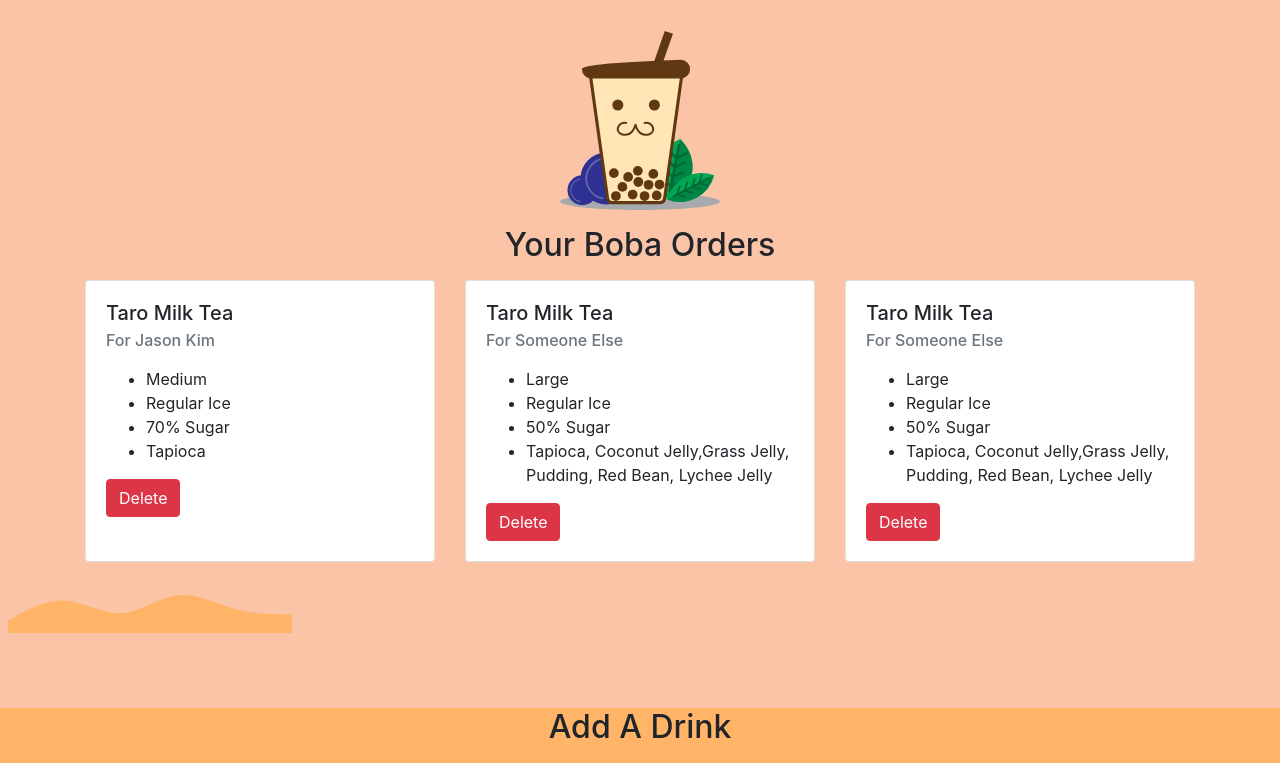
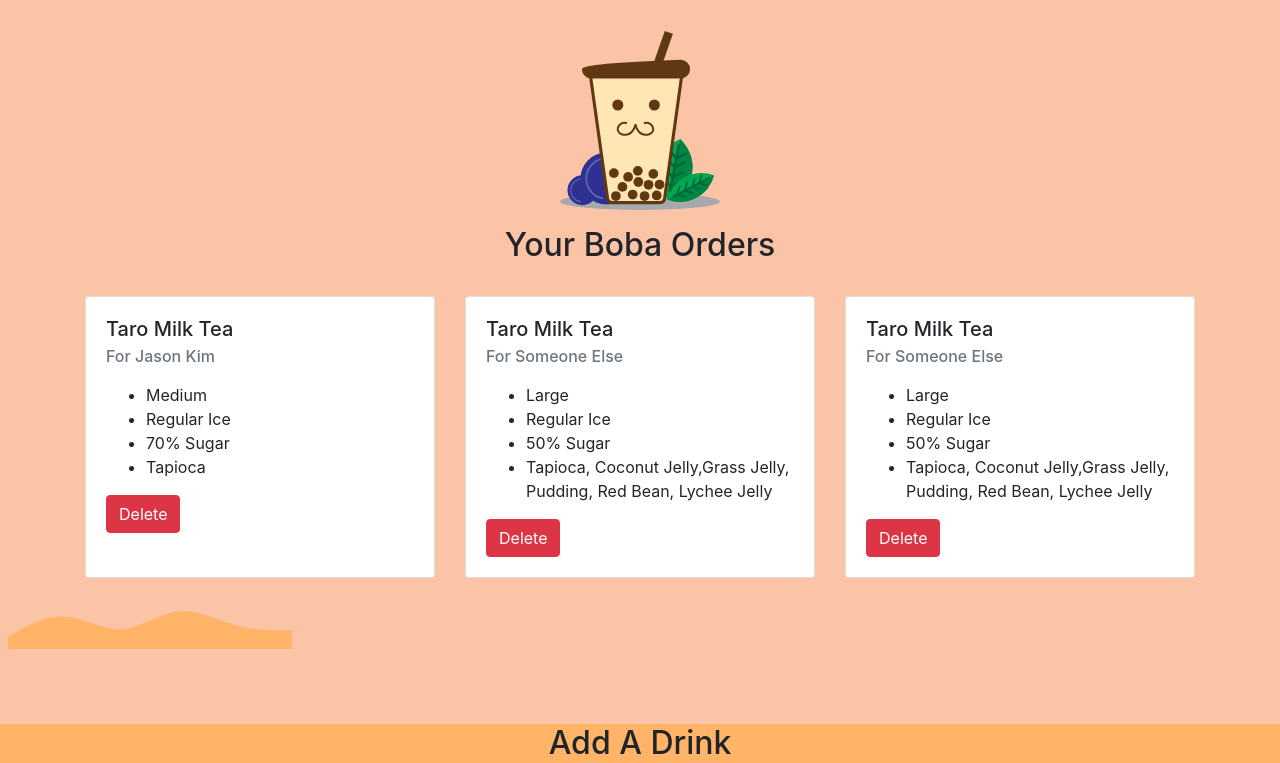
Before and after one commit to kmjson/BobaPals, a PHP site: page / in a window 1280 px wide. Shown: the part 57-820 px from the top of the page. Run offline with PHP 8.4, Linux system fonts and the light colour scheme.

Commit message:
now DONE

```diff
--- a/assets/css/style.css
+++ b/assets/css/style.css
@@ -47,3 +47,7 @@
   padding-top: 0.5rem;
   padding-bottom: 1.5rem;
 }
+
+.col-md-4 {
+  margin-top: 1rem !important;
+}
--- a/home.html
+++ b/home.html
@@ -60,7 +60,7 @@
         <img src="./assets/img/BobaPals.svg" alt="bobapal" class="logo" />
         <h2 class="center-text">Your Boba Orders</h2>
         <div class="row">
-          <div class="col col-md-4">
+          <div class="col-md-4">
             <div class="card h-100">
               <div class="card-body">
                 <h5 class="card-title">Taro Milk Tea</h5>
@@ -77,7 +77,7 @@
               </div>
             </div>
           </div>
-          <div class="col col-md-4">
+          <div class="col-md-4">
             <div class="card h-100">
               <div class="card-body">
                 <h5 class="card-title">Taro Milk Tea</h5>
@@ -94,7 +94,7 @@
               </div>
             </div>
           </div>
-          <div class="col col-md-4">
+          <div class="col-md-4">
             <div class="card h-100">
               <div class="card-body">
                 <h5 class="card-title">Taro Milk Tea</h5>
```
